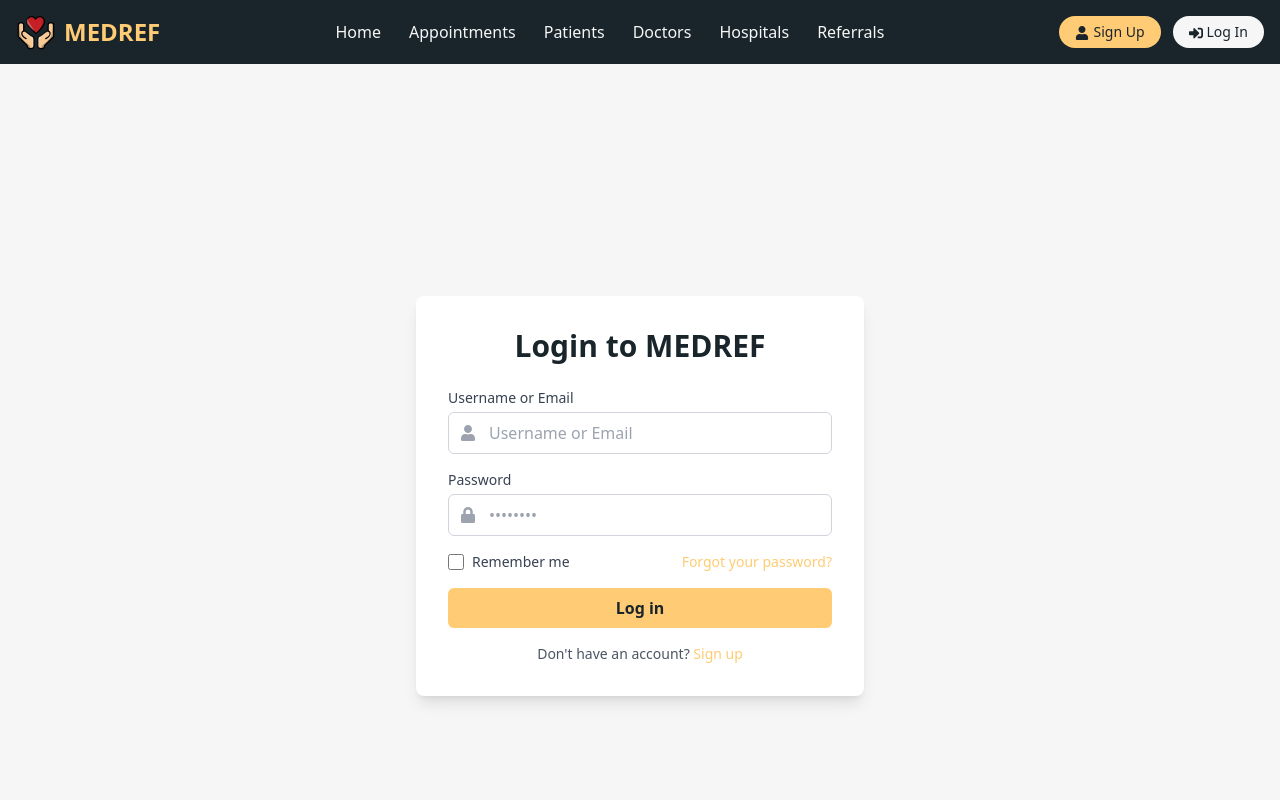
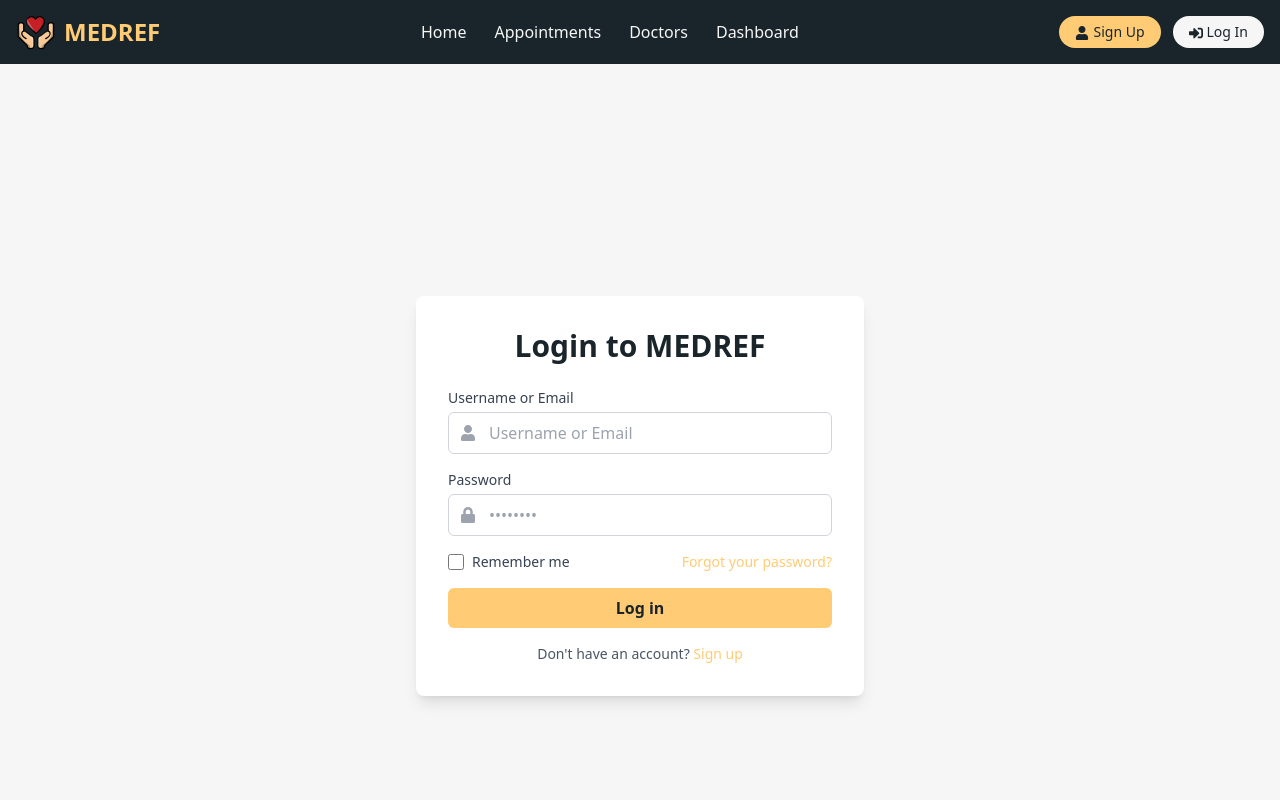
Before and after one commit to f6Lcon/medref, a React (Vite) app in the folder Frontend/: page /login in a window 1280 px wide. Shown: the top 800 px of the page. Built offline with nearby package versions, Linux system fonts and the light colour scheme.

Commit message:
frontend commit

```diff
--- a/Frontend/src/components/Header.jsx
+++ b/Frontend/src/components/Header.jsx
@@ -16,10 +16,8 @@ const Header = () => {
     const navItems = [
         { title: 'Home', path: '/' },
         { title: 'Appointments', path: '/appointments' },
-        { title: 'Patients', path: '/patients' },
         { title: 'Doctors', path: '/doctors' },
-        { title: 'Hospitals', path: '/hospitals'},
-        { title: 'Referrals', path: '/referrals'},
+        { title: 'Dashboard', path: '/patient-dashboard'}
 
     ];
 
```
